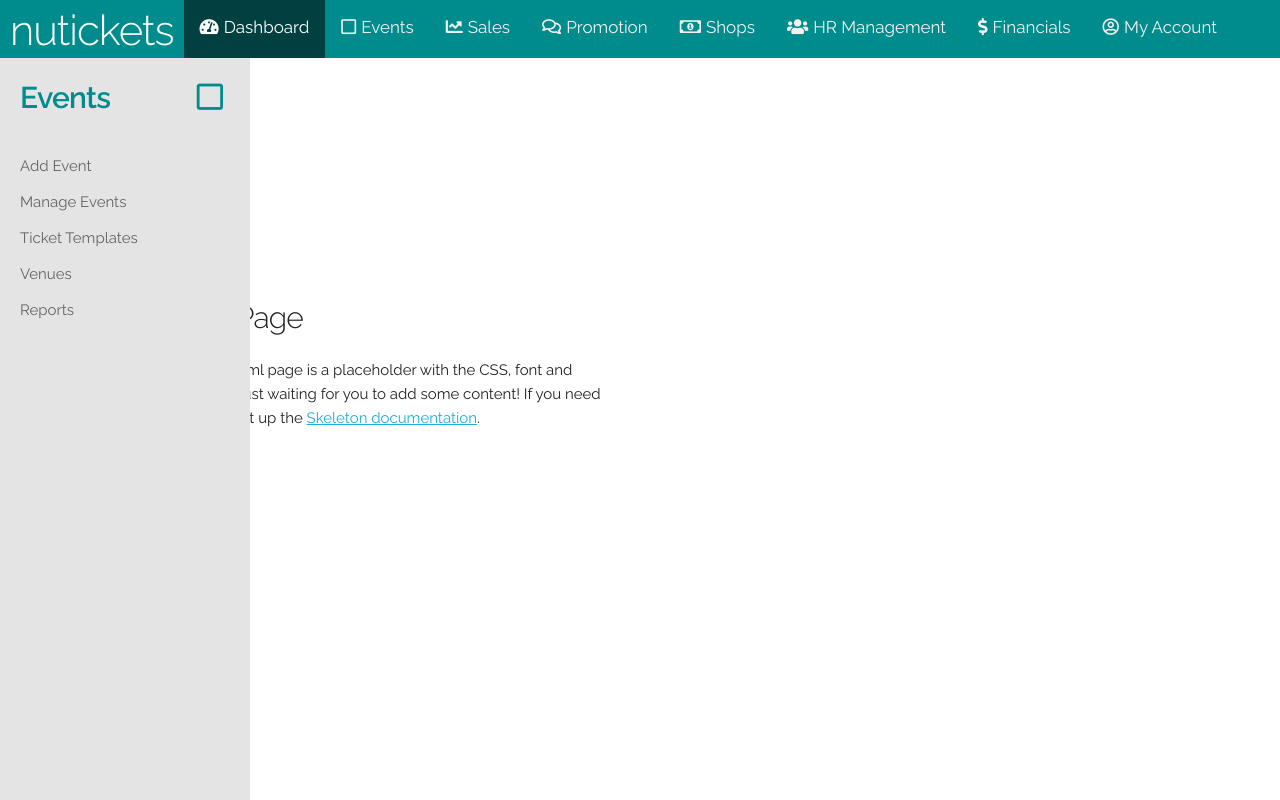
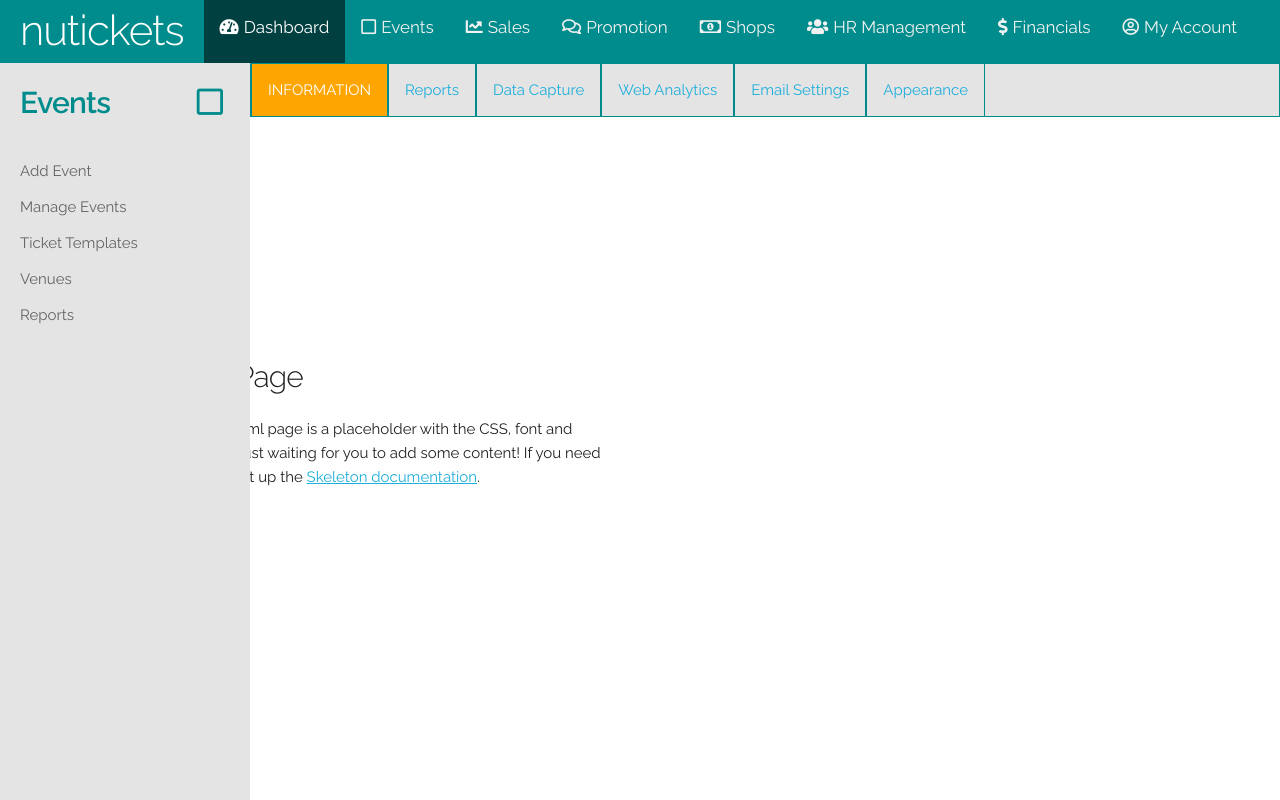
Before and after one commit to Daniel-Cross/tickets, a plain HTML site: page index.html in a window 1280 px wide. Drawn offline with Linux system fonts and the light colour scheme.

Commit message:
sub navbar added

```diff
--- a/css/main.css
+++ b/css/main.css
@@ -8,7 +8,7 @@
 }
 
 .logo {
-  margin: 5px 10px 0 10px;
+  margin: 5px 20px 5px 20px;
 }
 
 /* Style the links inside the navigation bar */
@@ -99,3 +99,33 @@ i {
   align-content: space-between;
   word-spacing: 80px;
 }
+
+.sub-navbar {
+  background-color: rgb(228, 228, 228);
+  overflow: hidden;
+  display: flex;
+  flex-direction: row;
+  border: 1px solid #008C8C;
+  margin-left: 250px;
+}
+
+.sub-navbar a {
+  float: left;
+  text-align: center;
+  padding: 14px 16px;
+  text-decoration: none;
+  font-size: 15px;
+  border-left: 1px solid #008C8C;
+  border-right: 1px solid #008C8C;
+}
+
+.sub-navbar a:hover {
+  color: white;
+  background-color: orange;
+  text-transform: uppercase;
+}
+
+.active-sub {
+  background-color: orange;
+  color: white;
+}
--- a/index.html
+++ b/index.html
@@ -59,6 +59,17 @@
   </div>
   <!-- end of sidebar -->
 
+  <!-- sub-navbar -->
+  <div class="sub-navbar">
+    <a class="active-sub" href="#">INFORMATION</a>
+    <a href="#events">Reports</a>
+    <a href="#sales">Data Capture</a>
+    <a href="#promotion">Web Analytics</a>
+    <a href="#shops">Email Settings</a>
+    <a href="#hrmanagement">Appearance</a>
+  </div>
+  <!-- end of sub-navbar -->
+
   <!-- Primary Page Layout
   –––––––––––––––––––––––––––––––––––––––––––––––––– -->
   <div class="container">
--- a/main.js
+++ b/main.js
@@ -0,0 +1 @@
+document.getElementById('sidebar-header').innerHTML = 'sidebar-header';
```
